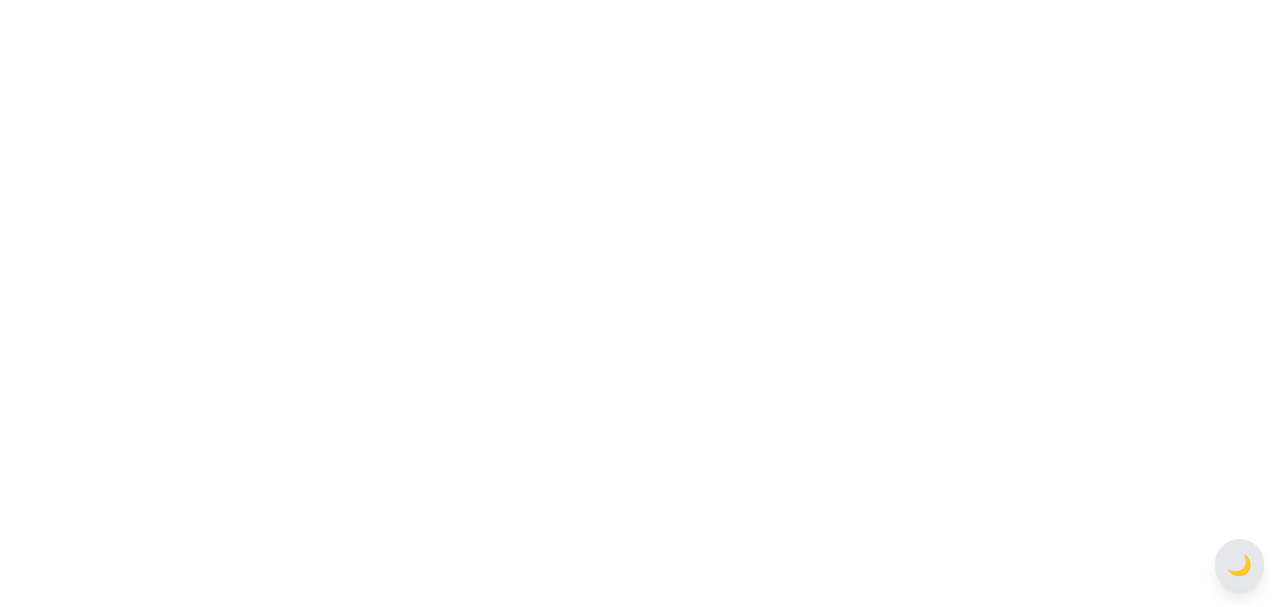
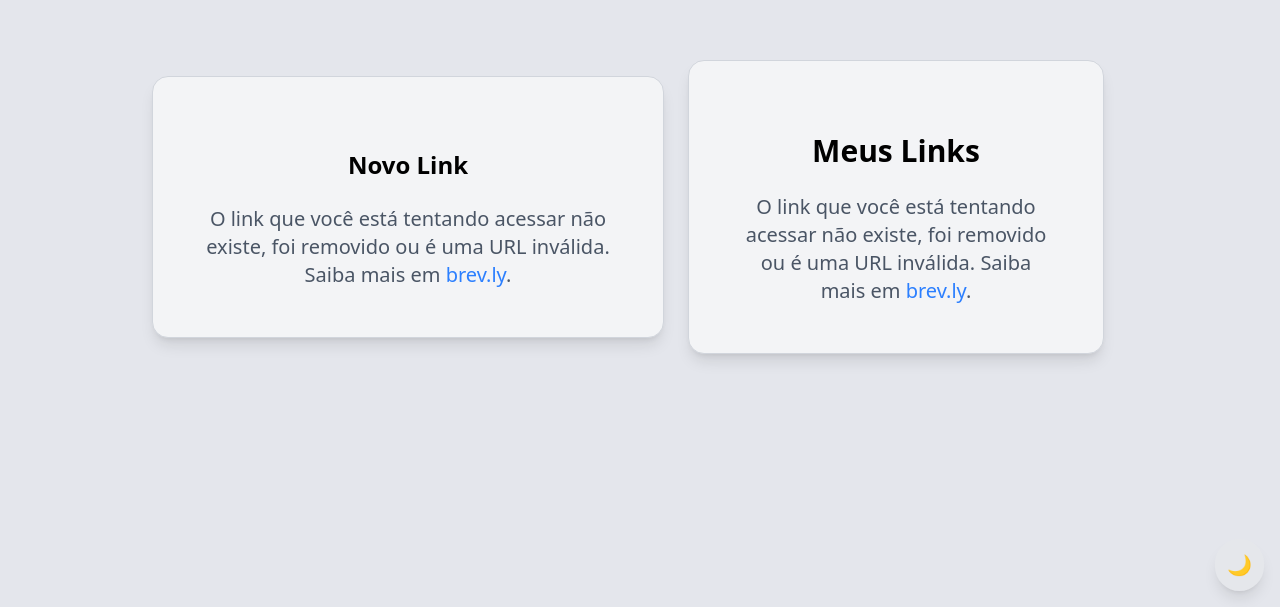
Before and after one commit to Miguel-ectil/brevLink, a Next.js app: page / in a window 1280 px wide. Shown: the part 193-800 px from the top of the page. Built offline with nearby package versions, Linux system fonts and the light colour scheme.

Commit message:
[UPD] Melhorando

```diff
--- a/src/app/globals.css
+++ b/src/app/globals.css
@@ -2,7 +2,7 @@
 
 /* Modo claro */
 :root {
-  --background: white;
+  --background: #E4E6EC;
   --foreground: black;
 }
 
--- a/src/app/not-found.tsx
+++ b/src/app/not-found.tsx
@@ -2,7 +2,7 @@ import Image from "next/image";
 
 export default function NotFound() {
   return (
-      <div className="flex min-h-screen items-center justify-center bg-gray-200 px-4">
+    <div className="flex min-h-screen items-center justify-center bg-gray-200 px-4">
       <div className="bg-gray-100 border border-gray-300 rounded-2xl shadow-lg p-8 md:p-12 max-w-lg w-full sm:w-3/4 lg:w-1/2 flex flex-col items-center text-center">
         <Image src="/images/404.svg" alt="Ícone not found" width={180} height={240} className="mx-auto" />
         <p className="text-1xl md:text-2xl mt-6 font-bold">Link/Página não encontrada</p>
--- a/src/app/page.tsx
+++ b/src/app/page.tsx
@@ -3,7 +3,20 @@ import ThemeToggle from "@/components/ThemeToggle";
 
 export default function Home() {
   return (
-    <div className="min-h-screen">
+    <div className="flex min-h-screen items-center justify-center space-x-6 px-4">
+      <div className="bg-gray-100 border border-gray-300 rounded-2xl shadow-lg p-8 md:p-12 max-w-lg w-full sm:w-3/4 lg:w-1/2 flex flex-col items-center text-center">
+        <p className="text-1xl md:text-2xl mt-6 font-bold">Novo Link</p>
+        <p className="mt-6 text-lg md:text-xl text-gray-600 max-w-md">
+          O link que você está tentando acessar não existe, foi removido ou é uma URL inválida. Saiba mais em <a href="https://brev.ly" className="text-blue-500 hover:underline">brev.ly</a>.
+        </p>
+      </div>
+      {/* Card da Direita (Menor) */}
+      <div className="bg-gray-100 border border-gray-300 rounded-2xl shadow-lg p-8 md:p-12 w-full sm:w-3/4 lg:w-1/3 flex flex-col items-center text-center">
+        <p className="text-2xl md:text-3xl mt-6 font-bold">Meus Links</p>
+        <p className="mt-6 text-lg md:text-xl text-gray-600 max-w-md">
+          O link que você está tentando acessar não existe, foi removido ou é uma URL inválida. Saiba mais em <a href="https://brev.ly" className="text-blue-500 hover:underline">brev.ly</a>.
+        </p>
+      </div>
       <ThemeToggle />
     </div>
   );
```
